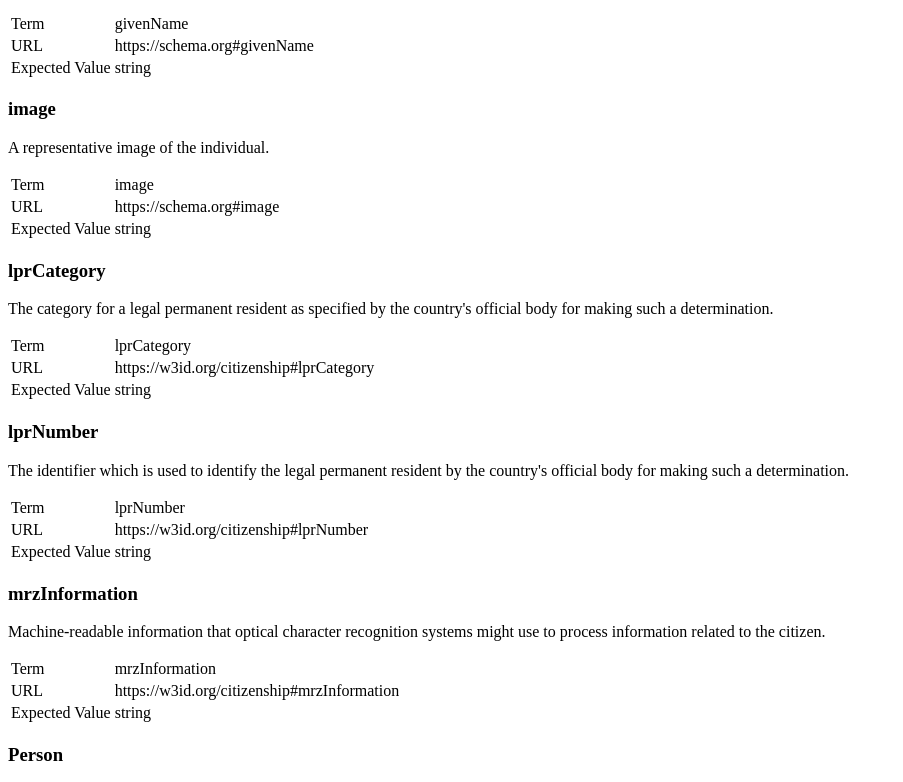
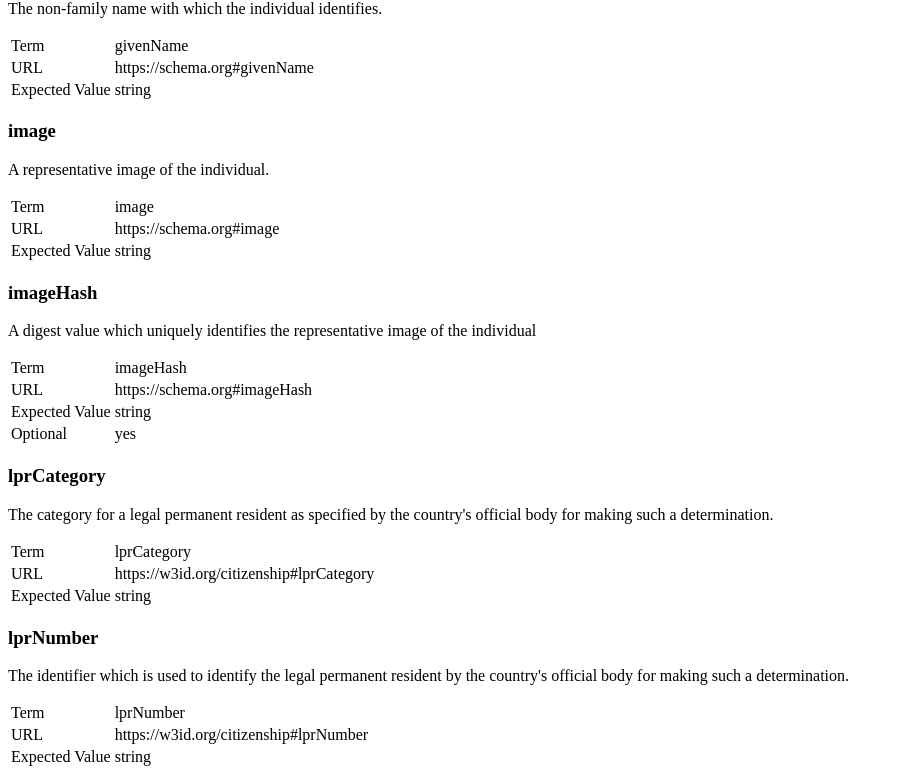
Before and after one commit to w3c-ccg/citizenship-vocab, a plain HTML site: page index.html in a window 1280 px wide. Shown: the part 1954-2736 px from the top of the page, without its empty margins (0-903 px from the left). Drawn offline with Linux system fonts and the light colour scheme; a script that the page names is missing.

Commit message:
Update index.html
add imagehash term

```diff
--- a/index.html
+++ b/index.html
@@ -260,6 +260,16 @@ image
 A representative image of the individual.
             </td>
           </tr>
+          <tr>
+            <td>
+imageHash
+            </td>
+            <td>
+  A digest value which uniquely identifies the representative image of the individual
+            </td>
+          </tr>
+
+
           <tr>
             <td>
 lprCategory
@@ -529,6 +539,54 @@ string
 
       </section>
       <section class="normative">
+        <h3>imageHash</h2>
+
+        <p>
+          A digest value which uniquely identifies the representative image of the individual
+        </p>
+
+        <table class="simple">
+          <tbody>
+            <tr>
+              <td>
+Term
+              </td>
+              <td>
+imageHash
+              </td>
+            </tr>
+            <tr>
+              <td>
+URL
+              </td>
+              <td>
+https://schema.org#imageHash
+              </td>
+            </tr>
+            <tr>
+              <td>
+Expected Value
+              </td>
+              <td>
+string
+              </td>
+            </tr>
+            <tr>
+              <td>
+Optional
+              </td>
+              <td>
+yes
+              </td>
+            </tr>
+          </tbody>
+        </table>
+
+      </section>
+
+
+
+      <section class="normative">
         <h3>lprCategory</h2>
 
         <p>
```
